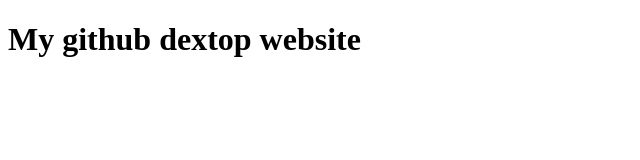
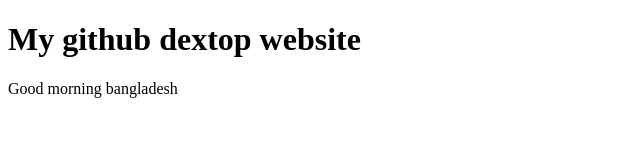
Before and after one commit to CmAlam1/Official_web, a plain HTML site: page index.html in a window 1280 px wide. Shown: the whole page, without its empty margins (0-640 px from the left). Drawn offline with Linux system fonts and the light colour scheme.

Commit message:
second changes

```diff
--- a/index.html
+++ b/index.html
@@ -8,5 +8,8 @@
 </head>
 <body>
     <h1>My github dextop website</h1>
+    <div>
+        Good morning bangladesh
+    </div>
 </body>
 </html>
```
